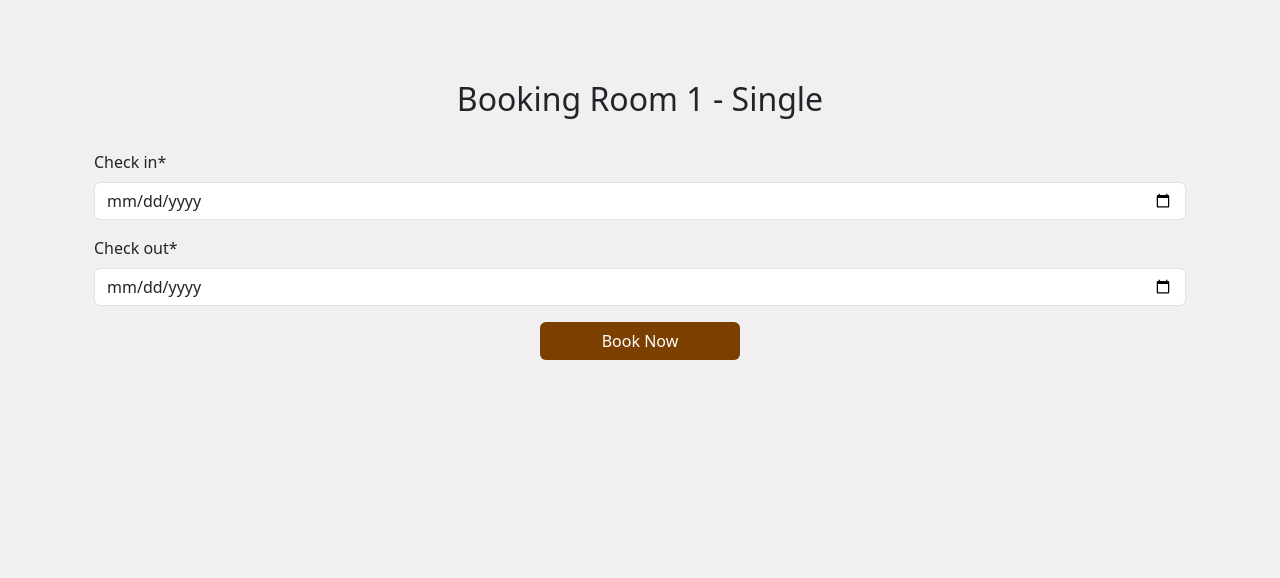
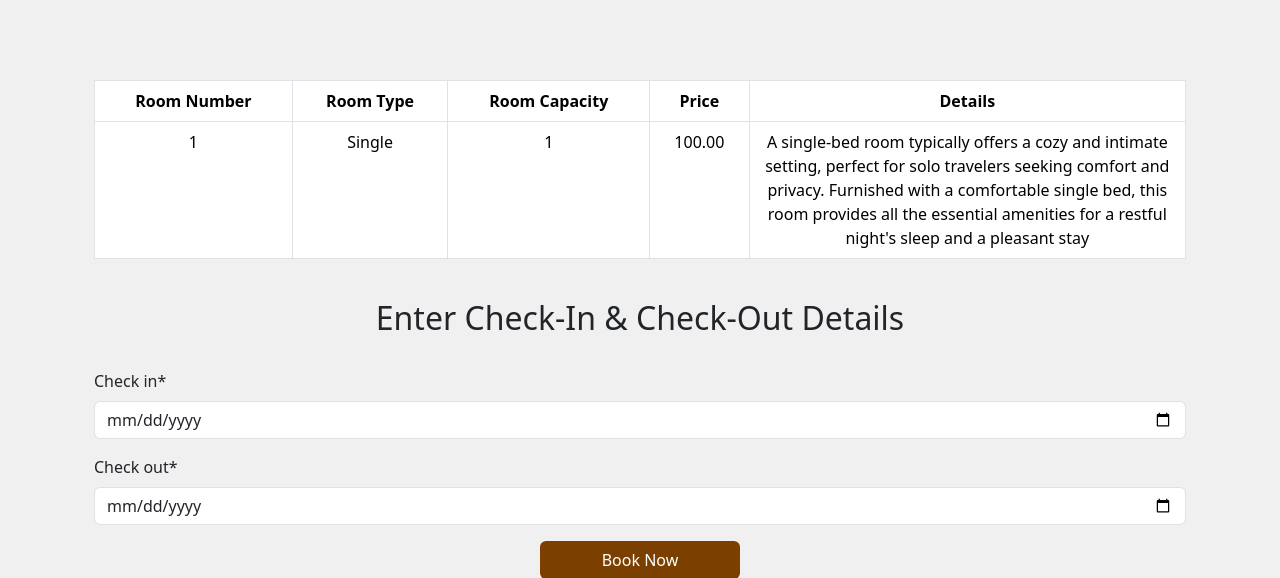
Before and after one commit to Nityanand7/Hotel_Reservation_System, a Django app: page /book-room/1/ in a window 1280 px wide. Shown: the top 578 px of the page. Run offline with Django 4.2, Linux system fonts and the light colour scheme; data comes from the database, SQL or seed files in the repository; both versions use the stored data as it was after the commit; some libraries are stand-ins or nearby versions.

Commit message:
fixing the issues

```diff
--- a/hotel/templates/book_room.html
+++ b/hotel/templates/book_room.html
@@ -2,8 +2,30 @@
  {% load crispy_forms_tags %}
 {% block content %}
 <div class="container">
-    <h2 class="text-center">Booking Room {{ room.room_number }} - {{ room.get_room_type_display }}</h2>
+    <table class="table table-bordered text-center">
+        <thead>
+        <tr>
+            <th>Room Number</th>
+            <th>Room Type</th>
+            <th>Room Capacity</th>
+            <th>Price</th>
+            <th style="width:40%;">Details</th>
+        </tr>
+        </thead>
+        <tbody>
+        <tr>
+            <td>{{room.room_number}}</td>
+             <td>{{room.get_room_type_display}}</td>
+             <td>{{room.capacity}}</td>
+             <td>{{room.price}}</td>
+             <td>{{room.description}}</td>
+        </tr>
+        </tbody>
+    </table>
     <br>
+    <h2 class="text-center">Enter Check-In & Check-Out Details</h2>
+    <br>
+
     <form method="post">
         {% csrf_token %}
         {{ form|crispy }}
--- a/hotel/views.py
+++ b/hotel/views.py
@@ -103,9 +103,9 @@ def book_room(request, room_id):
             booking.user = request.user
             booking.total_price = room.price  # You might want to calculate this based on days
             booking.save()
-            room.is_available = False
+            #room.is_available = False
             room.save()
-            messages.success(request, 'Room booked successfully.')
+            messages.success(request, 'Room Added successfully.')
             return redirect('select_services', booking_id=booking.id)
     else:
         form = BookingForm()
@@ -175,7 +175,7 @@ def credit_card_info(request, booking_id):
             credit_card.save()
 
             # Update booking status and room availability
-            booking.is_active = False
+            booking.is_active = True
             booking.room.is_available = False
             booking.save()
             try:
```
Also changed, not shown: hotel/templates/credit_card_info.html (+9 -4 lines), hotel/templates/user_bookings_list.html (+17 -8 lines), hotel/templates/user_home.html (+12 -1 lines), db.sqlite3, media/room_images/one_qf8QaqH.jpeg (added).
